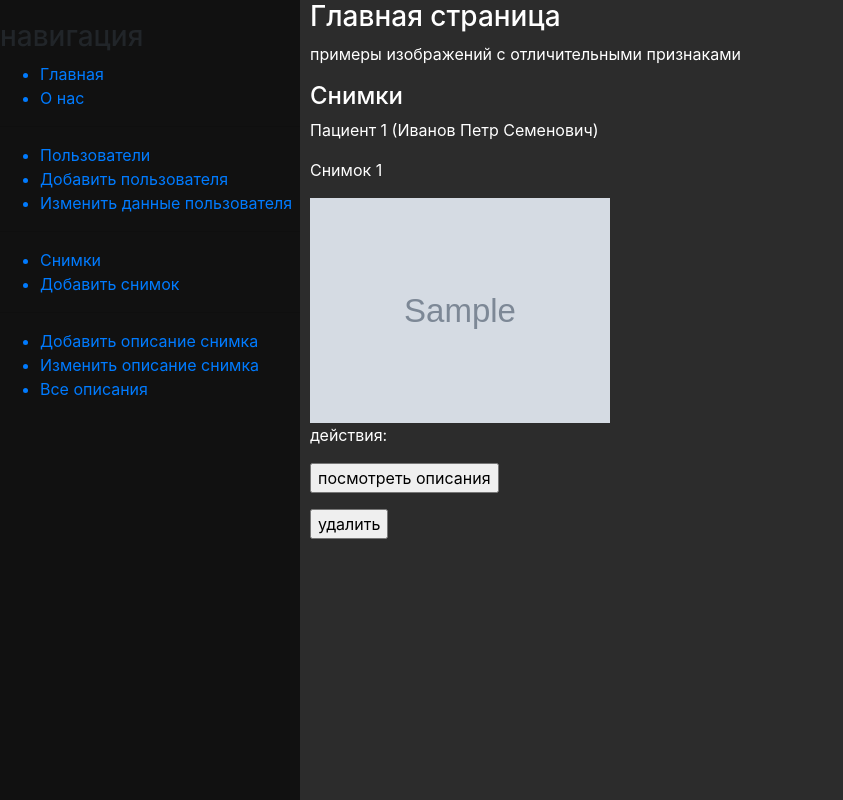
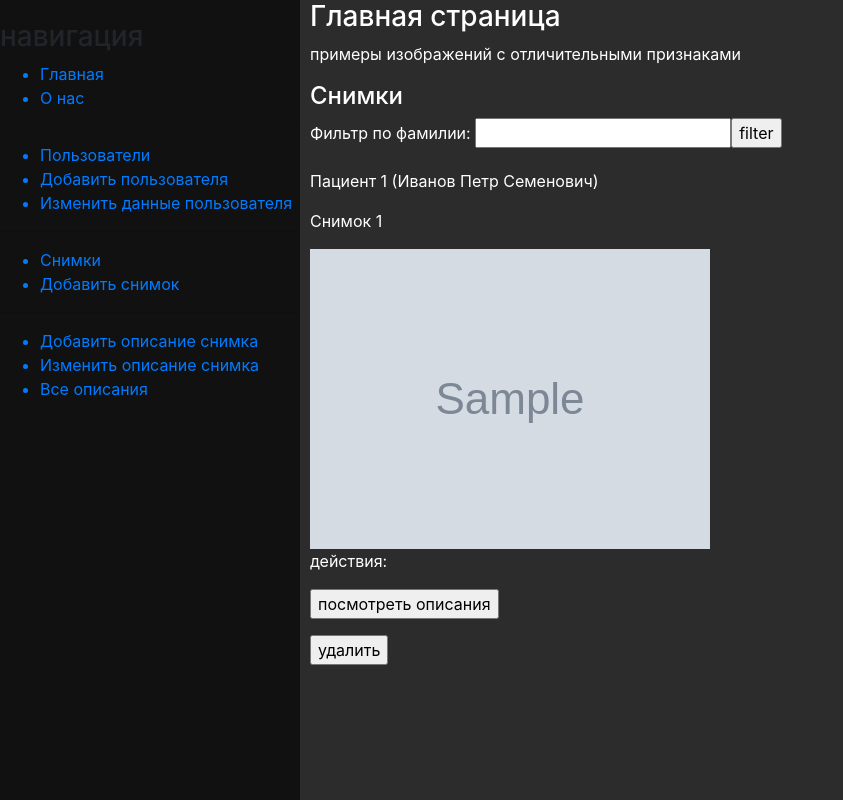
Before and after one commit to User135v20/django, a Django app: page /all_images in a window 1280 px wide. Shown: the whole page, without its empty margins (0-843 px from the left). Run offline with Django 3.2, Linux system fonts and the light colour scheme; data comes from the database, SQL or seed files in the repository; tables that the repository leaves empty hold one stand-in row (values such as "Sample post"); grey boxes marked "Sample" are stand-in pictures; some libraries are stand-ins or nearby versions.

Commit message:
add filter to images

```diff
--- a/django1/main/templates/main/all_images.html
+++ b/django1/main/templates/main/all_images.html
@@ -16,18 +16,19 @@ table {
 </style>
 <h4> Снимки </h4>
 
-<!--<form action="image" method="GET">-->
-<!--    {% csrf_token %}-->
-<!--    <p><label for="surname">Фильтр по фамилии: </label>-->
-<!--        <input id="surname" type="text" name="surname"><input type="submit" value="filter"></p>-->
-<!--</form>-->
+<form action="{% url 'all_images' %}"  method="GET">
+    {% csrf_token %}
+    <p><label for="surname">Фильтр по фамилии: </label>
+        <input id="surname" type="text" name="surname"><input type="submit" value="filter"></p>
+</form>
+{% if all_results_list %}
 <table>
     {% for image in all_results_list %}
     <tr class='success'>
 
         <p>Пациент {{ image.patient.id }} ({{ image.patient.surname }} {{ image.patient.name }} {{ image.patient.patronymic }})</p>
         <p>Снимок {{ image.id }}</p>
-        <img src="{{ image.image.url}}" width="300">
+        <img src="{{ image.image.url}}" width="400" onclick="this.style.width='100%'" onmouseout="this.style.width='400px'">
     </tr>
     <tr>
     </tr>
@@ -48,5 +49,8 @@ table {
     <p></p>
     {% endfor %}
 </table>
+{% else %}
+    <p>Снимки не найдены.</p>
+{% endif %}
 
 {% endblock %}
--- a/django1/main/views.py
+++ b/django1/main/views.py
@@ -206,9 +206,8 @@ class ImageView:
 
     @staticmethod
     def list(request):
-        query_parameter = int(dict(request.GET).get('surname')[0]) if dict(request.GET).get('surname') else None
-        results = Image.objects.filter(
-            patient__surname__contains=query_parameter) if query_parameter else Image.objects.all()
+        query_parameter = dict(request.GET).get('surname')[0] if dict(request.GET).get('surname') else None
+        results = Image.objects.filter(patient__surname__contains=query_parameter).all() if query_parameter else Image.objects.all()
         return render(request, 'main/all_images.html', {'all_results_list': results})
 
     @staticmethod
```
